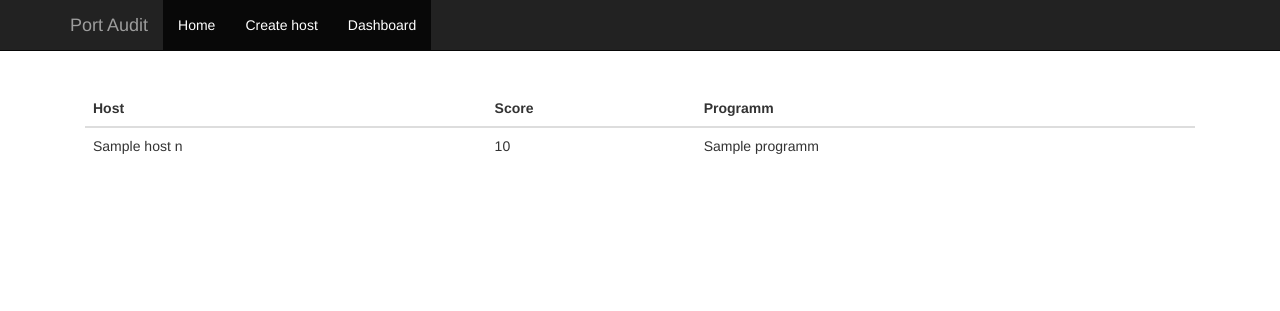
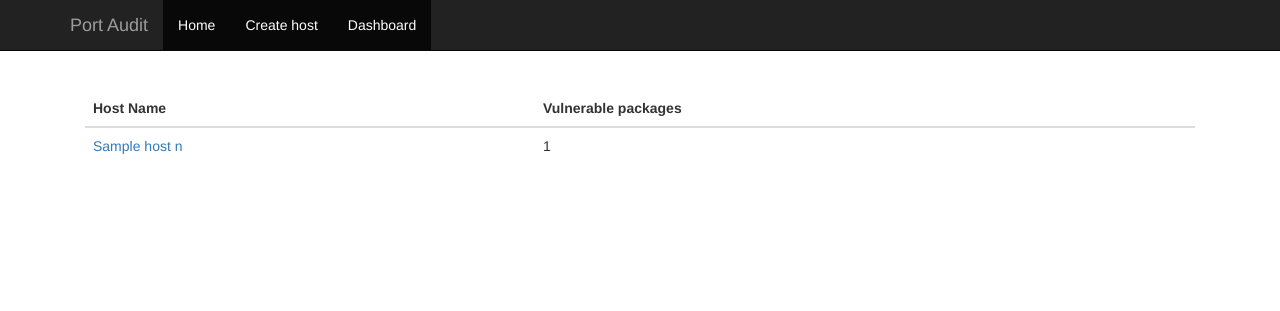
Before and after one commit to BaronMsk/audit, a Django app: template templates/dashboard.html in a window 1280 px wide. Shown: the top 311 px of the page. Run offline with Django 3.2, Linux system fonts and the light colour scheme; the template is opened without the code that fills it: most values are stand-ins (such as "Sample title", 1, 10 or a date in 2020); parts of the project's set-up code (start-up, migrations or seed data) failed here and were passed over; some libraries are stand-ins or nearby versions.

```diff
--- a/task/models.py
+++ b/task/models.py
@@ -115,9 +115,10 @@ class Vulnerability(models.Model):
         id_l = str(id)
         like = str('%')
         cursor = connection.cursor()
-        sql = """SELECT cv.score, v.host_id, v.programm, th.host_name  FROM audit.task_cvedetails as cv LEFT JOIN audit.task_vulnerability as v ON v.cve_list LIKE concat(%s, cv.cve, %s) left join task_host as th on v.host_id=th.id WHERE cv.score >='7.5' AND v.host_id = %s ORDER BY cv.score DESC"""
+        sql = """SELECT cv.score, v.host_id, v.programm, th.host_name, COUNT(*) as "count_rows"  FROM audit.task_cvedetails as cv LEFT JOIN audit.task_vulnerability as v ON v.cve_list LIKE concat(%s, cv.cve, %s) left join task_host as th on v.host_id=th.id WHERE cv.score >='7.5' AND v.host_id = %s ORDER BY cv.score DESC"""
         cursor.execute(sql, [like, like, id_l])
         data = dictfetchall(cursor)
+        print data
         return data
 
 
--- a/templates/dashboard.html
+++ b/templates/dashboard.html
@@ -4,25 +4,22 @@
 <table class="table table-hover sortable">
     <thead>
     <tr>
-        <th>Host</th>
-        <th>Score</th>
-        <th>Programm</th>
+        <th data-defaultsort='disabled'>Host Name</th>
+        <th>Vulnerable packages</th>
     </tr>
     </thead>
     <tbody>
     {%for host_n in dash_result%}
-    {%for l in host_n%}
+    {%for l in host_n %}
     <tr>
         <td>
-            {{l.host_name}}
+            <a href="../score/{{l.host_id}}">{{l.host_name}}</a>
         </td>
         <td>
-            {{l.score}}
-        </td>
-        <td>
-            {{l.programm}}
+            {{l.count_rows}}
         </td>
     </tr>
+
     {%endfor%}
     {%endfor%}
 {%else%}
```
